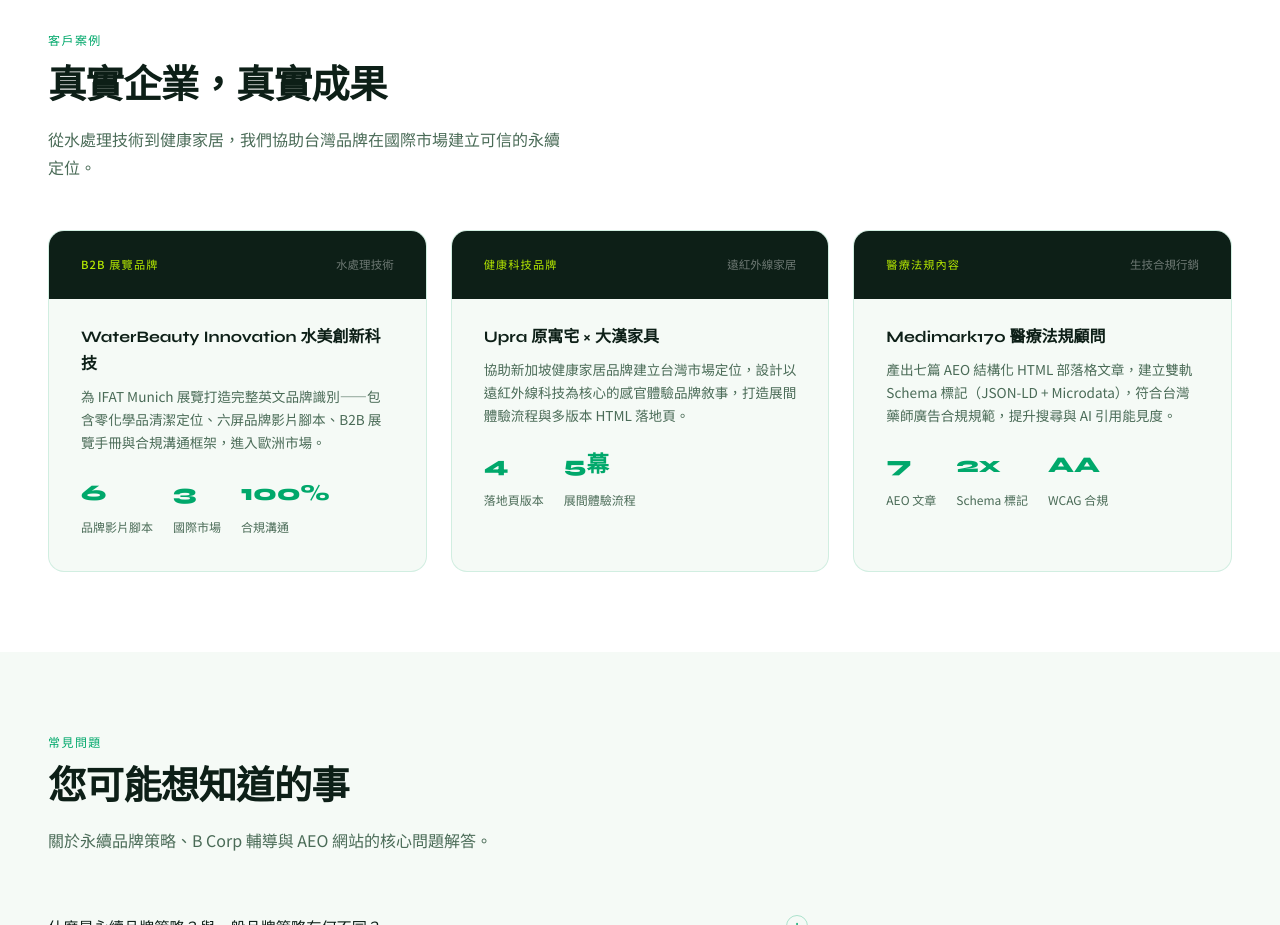
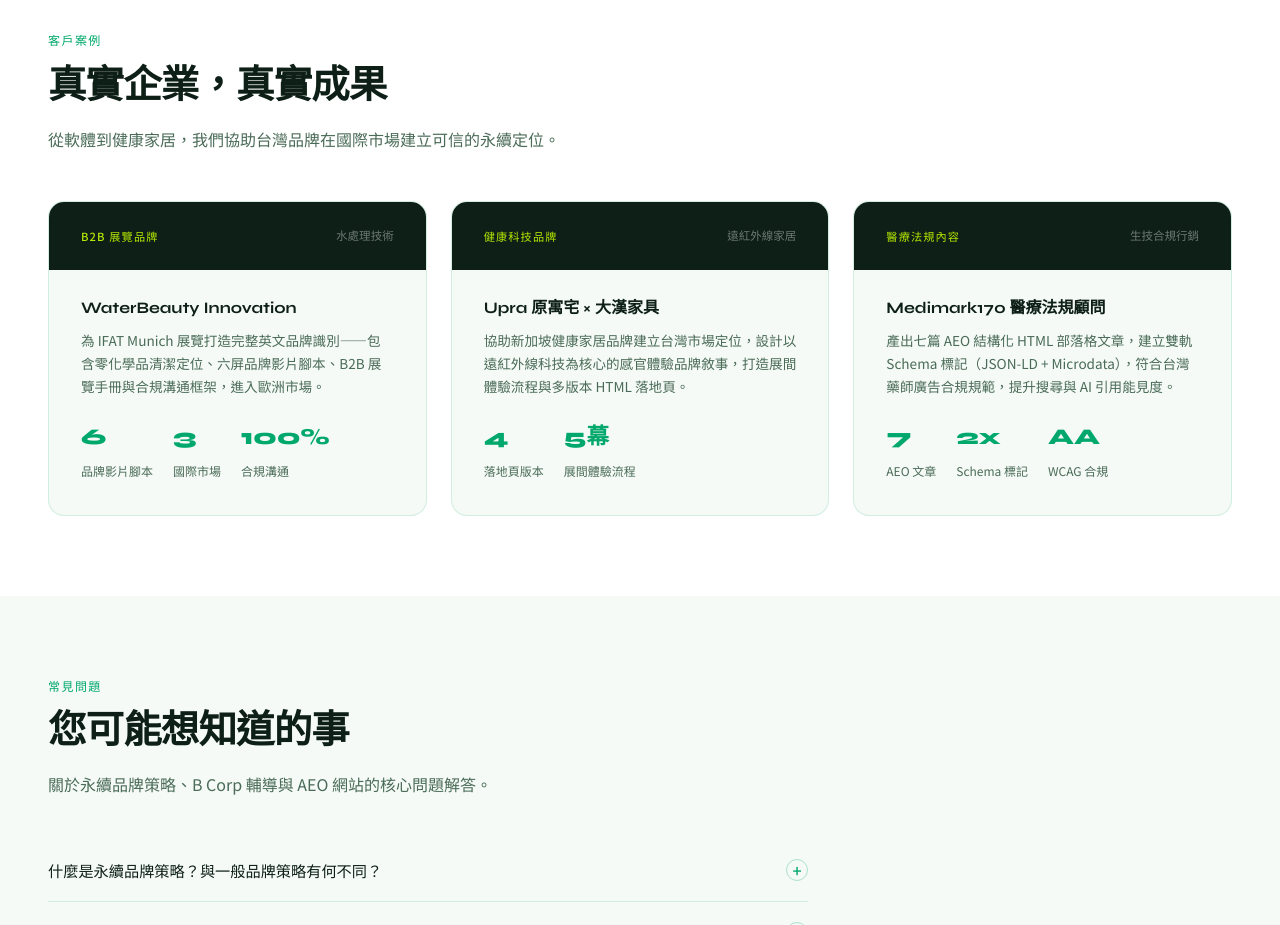
Before and after one commit to KirstenCn/yoshi, a plain HTML site: page index.html in a window 1280 px wide. Shown: the part 2960-3885 px from the top of the page. Drawn offline with Linux system fonts and the light colour scheme.

Commit message:
Update index.html

```diff
--- a/index.html
+++ b/index.html
@@ -1061,7 +1061,7 @@
 <section class="cases" id="cases" aria-labelledby="cases-heading">
   <div class="section-label">客戶案例</div>
   <h2 class="section-title" id="cases-heading">真實企業，真實成果</h2>
-  <p class="section-desc">從水處理技術到健康家居，我們協助台灣品牌在國際市場建立可信的永續定位。</p>
+  <p class="section-desc">從軟體到健康家居，我們協助台灣品牌在國際市場建立可信的永續定位。</p>
   <div class="cases-grid" role="list">
     <article class="case-card fade-in" role="listitem">
       <div class="case-header">
@@ -1069,7 +1069,7 @@
         <span class="case-industry">水處理技術</span>
       </div>
       <div class="case-body">
-        <h3>WaterBeauty Innovation 水美創新科技</h3>
+        <h3>WaterBeauty Innovation </h3>
         <p>為 IFAT Munich 展覽打造完整英文品牌識別——包含零化學品清潔定位、六屏品牌影片腳本、B2B 展覽手冊與合規溝通框架，進入歐洲市場。</p>
         <div class="case-result">
           <div class="result-item">
```
